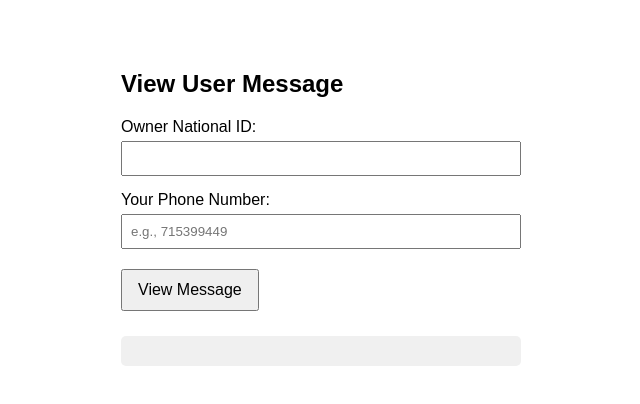
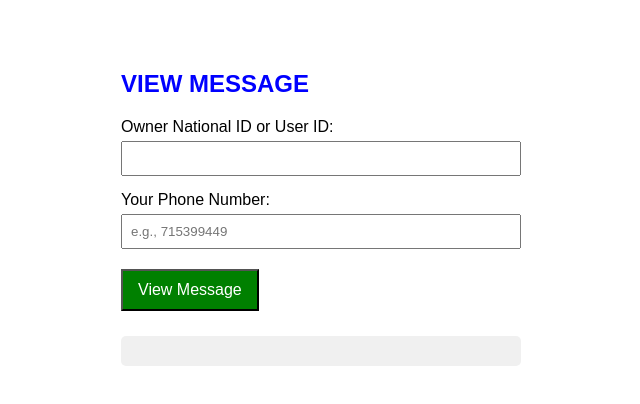
Before and after one commit to masomodigital/post-message, a plain HTML site: page index.html in a window 1280 px wide. Shown: the whole page, without its empty margins (319-959 px from the left). Drawn offline with Linux system fonts and the light colour scheme.

Commit message:
Update index.html

```diff
--- a/index.html
+++ b/index.html
@@ -17,16 +17,16 @@
 </head>
 <body>
 
-<h2>View User Message</h2>
+<h2 style="color: blue; font-weight: bold;">VIEW MESSAGE</h2>
 
 <form id="viewForm">
-  <label for="ownerId">Owner National ID:</label>
+  <label for="ownerId">Owner National ID or User ID:</label>
   <input type="text" id="ownerId" name="ownerId" required />
 
   <label for="phone">Your Phone Number:</label>
   <input type="text" id="phone" name="phone" required placeholder="e.g., 715399449" />
 
-  <button type="submit">View Message</button>
+  <button type="submit" style="background-color: green; color: white;">View Message</button>
 </form>
 
 <div id="result"></div>
```
